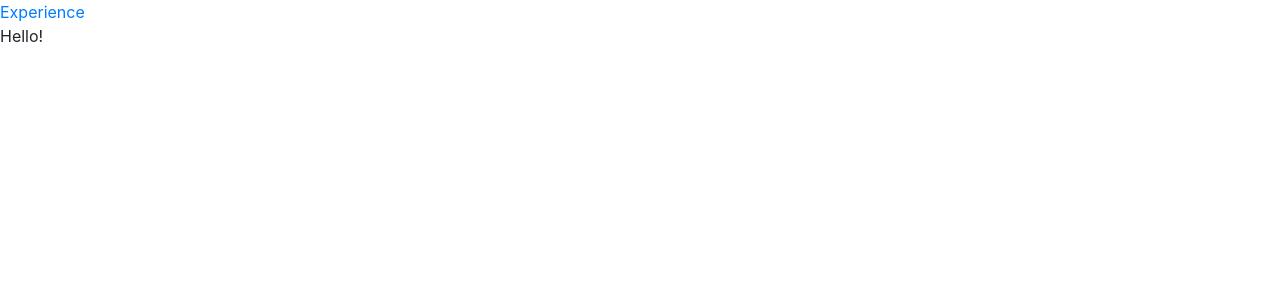
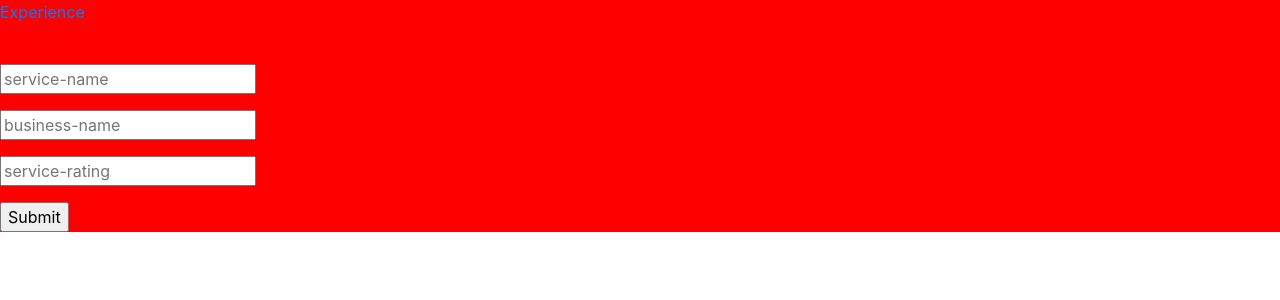
Before and after one commit to IvanaKos/Locaverse-internship-task, a Nuxt app: page / in a window 1280 px wide. Shown: the top 300 px of the page. Built offline with nearby package versions, Linux system fonts and the light colour scheme.

Commit message:
fix: fix stylelint

```diff
--- /dev/null
+++ b/components/MyForm.vue
@@ -0,0 +1,51 @@
+<template>
+  <div>
+    <div class="contact-form-container">
+      <form id="form" class="contact-form">
+        <div class="input-container">
+          <div class="input-unit">
+            <input
+              id="name"
+              placeholder="service-name"
+              type="text"
+              class="input-contact-info"
+              autocomplete="name"
+              required
+            />
+            <p></p>
+          </div>
+          <div class="input-unit">
+            <input
+              id="email"
+              placeholder="business-name"
+              type="email"
+              class="input-contact-info"
+              autocomplete="email"
+              required
+            />
+            <p></p>
+          </div>
+          <div class="input-unit">
+            <input
+              id="rating"
+              placeholder="service-rating"
+              type="email"
+              class="input-contact-info"
+              autocomplete="email"
+              required
+            />
+            <p></p>
+          </div>
+        </div>
+
+        <input type="submit" value="Submit" class="submit-btn" />
+      </form>
+    </div>
+  </div>
+</template>
+
+<style>
+div {
+  color: red;
+}
+</style>
--- a/package.json
+++ b/package.json
@@ -50,10 +50,9 @@
     "lint-staged": "^13.0.3",
     "postcss-html": "^1.5.0",
     "prettier": "^2.7.1",
-    "stylelint": "^14.13.0",
-    "stylelint-config-prettier": "^9.0.3",
+    "stylelint": "^15.6.2",
     "stylelint-config-recommended-vue": "^1.4.0",
-    "stylelint-config-standard": "^28.0.0",
+    "stylelint-config-standard": "^33.0.0",
     "vue-jest": "^3.0.4"
   }
 }
--- a/pages/index.vue
+++ b/pages/index.vue
@@ -2,11 +2,22 @@
   <div>
     <NuxtLink to="/experience">Experience</NuxtLink>
     <p>Hello!</p>
+    <MyForm />
   </div>
 </template>
 
 <script>
+import MyForm from '~/components/MyForm.vue'
+
 export default {
   name: 'IndexPage',
+  components: {
+    MyForm,
+  },
 }
 </script>
+<style>
+div {
+  background-color: red;
+}
+</style>
--- a/stylelint.config.js
+++ b/stylelint.config.js
@@ -1,10 +1,6 @@
 module.exports = {
   customSyntax: 'postcss-html',
-  extends: [
-    'stylelint-config-standard',
-    'stylelint-config-recommended-vue',
-    'stylelint-config-prettier',
-  ],
+  extends: ['stylelint-config-standard', 'stylelint-config-recommended-vue'],
   // add your custom config here
   // https://stylelint.io/user-guide/configuration
   rules: {},
```
Also changed, not shown: 1 other file (tests, documents, lock files or other folders).
